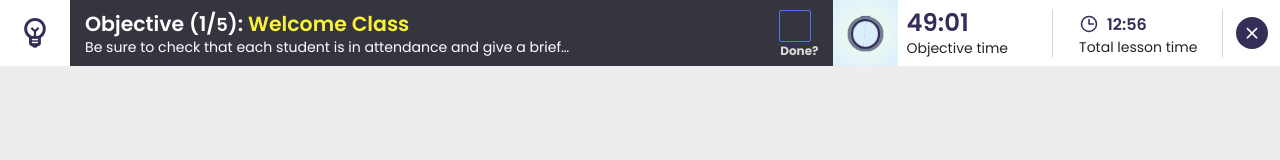
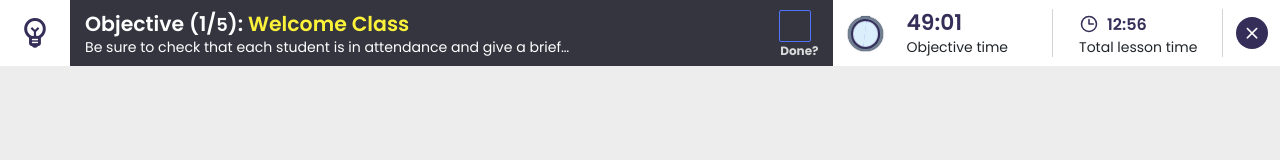
Before and after one commit to nayem-1145/live-class, a plain HTML site: page state-2.html in a window 1280 px wide. Drawn offline with Linux system fonts and the light colour scheme; files whose address does not match are found by name.

Commit message:
update Colock Bg

```diff
--- a/assets/sass/_page-style.scss
+++ b/assets/sass/_page-style.scss
@@ -299,8 +299,6 @@
         justify-content: center;
         align-items: center;
         padding: 7px 10px;
-        background: -webkit-radial-gradient(rgb(245, 255, 236), rgb(219, 238, 252));
-        background: radial-gradient(rgb(245, 255, 236), rgb(219, 238, 252));
 
         img {
             width: 66px;
@@ -706,7 +704,7 @@ $size: 62px;
     }
 
     .hub_countdown li {
-        font-size: 1.9vw;
+        font-size: 1.7vw;
     }
 
     .hb_object_time {
```
Also changed, not shown: assets/css/style.css, 1 other file.
